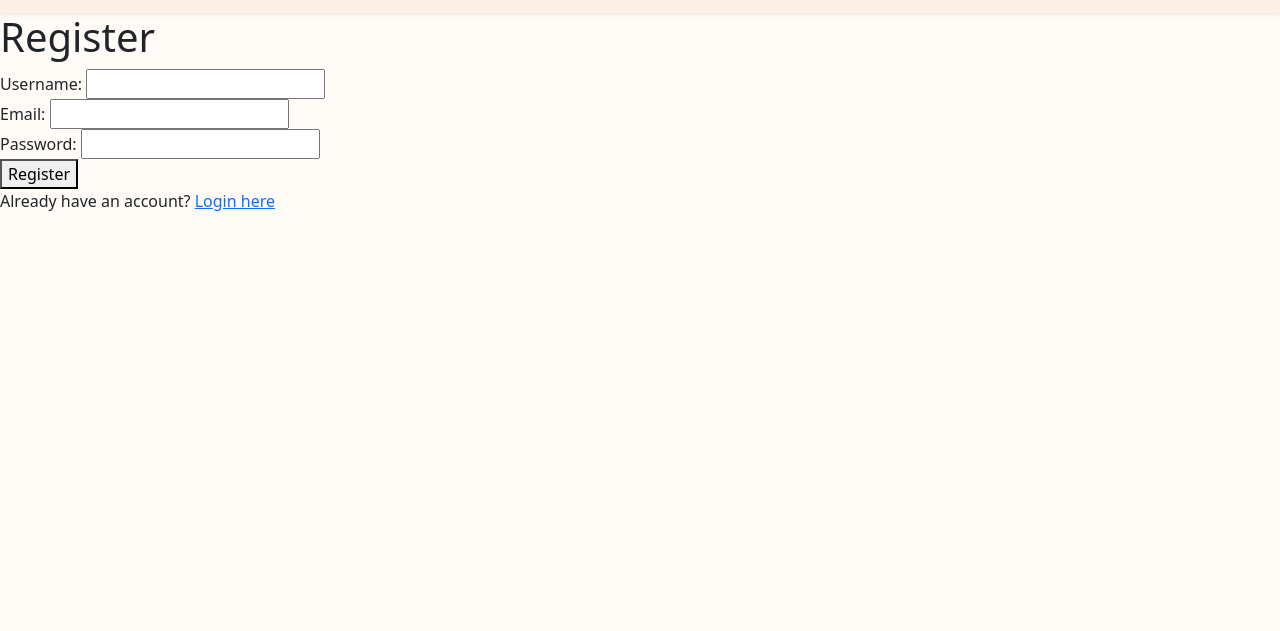
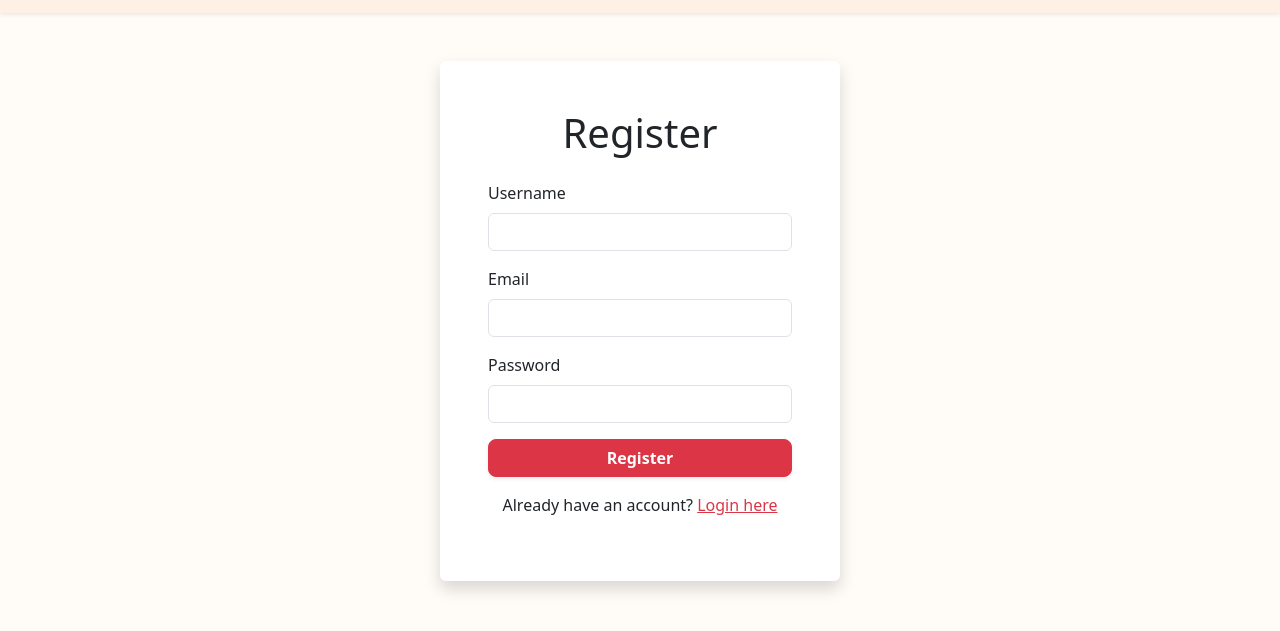
Before and after one commit to RVHUSA/CSS-frameworks-ca, a website with bundled scripts: page html/index.html in a window 1280 px wide. Shown: the part 119-750 px from the top of the page. Built offline with nearby package versions, Linux system fonts and the light colour scheme.

Commit message:
Style login/register pages and add favicon
-Styled login and register forms using Bootstrap
- Added favicon

```diff
--- a/html/index.html
+++ b/html/index.html
@@ -4,6 +4,7 @@
     <meta charset="UTF-8" />
     <meta name="viewport" content="width=device-width, initial-scale=1.0" />
     <title>Register</title>
+    <link rel="icon" href="/images/favicon.ico" type="image/ico" />
 
     <!-- Google Fonts -->
     <link rel="preconnect" href="https://fonts.googleapis.com" />
@@ -101,32 +102,56 @@
         >
       </nav>
     </header>
+    <main
+      class="container d-flex justify-content-center align-items-start py-5"
+      style="min-height: 80vh"
+    >
+      <div
+        class="bg-white p-5 p-md-5 shadow rounded-2 w-100"
+        style="max-width: 400px"
+      >
+        <h1 class="text-center mb-4">Register</h1>
 
-    <h1>Register</h1>
+        <form id="registerForm">
+          <div class="mb-3">
+            <label class="form-label">Username</label>
+            <input type="text" class="form-control" name="username" required />
+          </div>
 
-    <form id="registerForm" action="/profile/index.html" method="GET">
-      <label>
-        Username:
-        <input type="text" name="username" required />
-      </label>
-      <br />
-      <label>
-        Email:
-        <input type="email" name="email" required />
-      </label>
-      <br />
-      <label>
-        Password:
-        <input type="password" name="password" minlength="8" required />
-      </label>
-      <br />
-      <button type="submit">Register</button>
-    </form>
+          <div class="mb-3">
+            <label class="form-label">Email</label>
+            <input type="email" class="form-control" name="email" required />
+          </div>
 
-    <p>
-      Already have an account?
-      <a href="login.html">Login here</a>
-    </p>
+          <div class="mb-3">
+            <label class="form-label">Password</label>
+            <input
+              type="password"
+              class="form-control"
+              name="password"
+              minlength="8"
+              required
+            />
+          </div>
+
+          <button
+            type="submit"
+            class="btn btn-danger w-100 fw-bold rounded-3 shadow-sm"
+            style="transition: 0.3s"
+            onmouseover="this.style.backgroundColor='#ff6666'"
+            onmouseout="this.style.backgroundColor='#ff3131'"
+          >
+            Register
+          </button>
+        </form>
+
+        <p class="text-center mt-3">
+          Already have an account?
+          <a href="login.html" class="text-danger">Login here</a>
+        </p>
+      </div>
+    </main>
+
     <script type="module" src="/js/main.js"></script>
   </body>
 </html>
```
Also changed, not shown: html/login.html (+36 -18 lines), images/favicon.ico (added).
